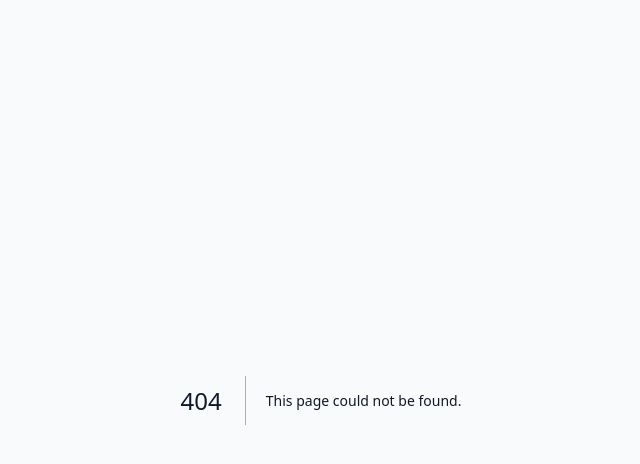
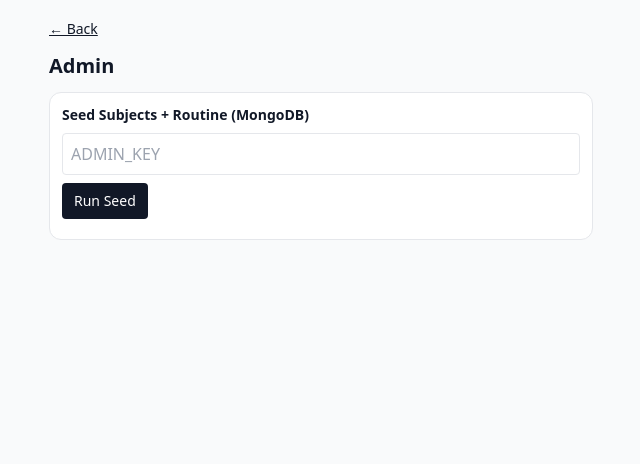
Before and after one commit to try-to-learn-now/Attendence, a Next.js app: page /admin in a window 1280 px wide. Before the commit this address had no page. Shown: the top 464 px of the page, without its empty margins (319-959 px from the left). Built offline with nearby package versions, Linux system fonts and the light colour scheme.

Commit message:
Create page.tsx

```diff
--- /dev/null
+++ b/src/app/admin/page.tsx
@@ -0,0 +1,34 @@
+// FILE: src/app/admin/page.tsx
+"use client";
+
+import { useState } from "react";
+
+export default function AdminPage() {
+  const [key, setKey] = useState("");
+  const [msg, setMsg] = useState("");
+
+  async function seed() {
+    setMsg("Seeding…");
+    const r = await fetch("/api/admin/seed", { method: "POST", headers: { "x-admin-key": key } });
+    const j = await r.json();
+    setMsg(r.ok ? `✅ Seeded subjects=${j.subjects}, routine=${j.routine}` : `❌ ${j.error || r.status}`);
+  }
+
+  return (
+    <div className="max-w-xl mx-auto p-4 space-y-3">
+      <a href="/" className="underline text-sm">
+        ← Back
+      </a>
+      <h1 className="text-xl font-bold">Admin</h1>
+
+      <div className="bg-white border rounded-xl p-3 space-y-2">
+        <div className="text-sm font-semibold">Seed Subjects + Routine (MongoDB)</div>
+        <input value={key} onChange={(e) => setKey(e.target.value)} placeholder="ADMIN_KEY" className="border rounded px-2 py-2 w-full" />
+        <button onClick={seed} className="px-3 py-2 rounded bg-gray-900 text-white text-sm">
+          Run Seed
+        </button>
+        <div className="text-xs text-gray-600">{msg}</div>
+      </div>
+    </div>
+  );
+}
```
